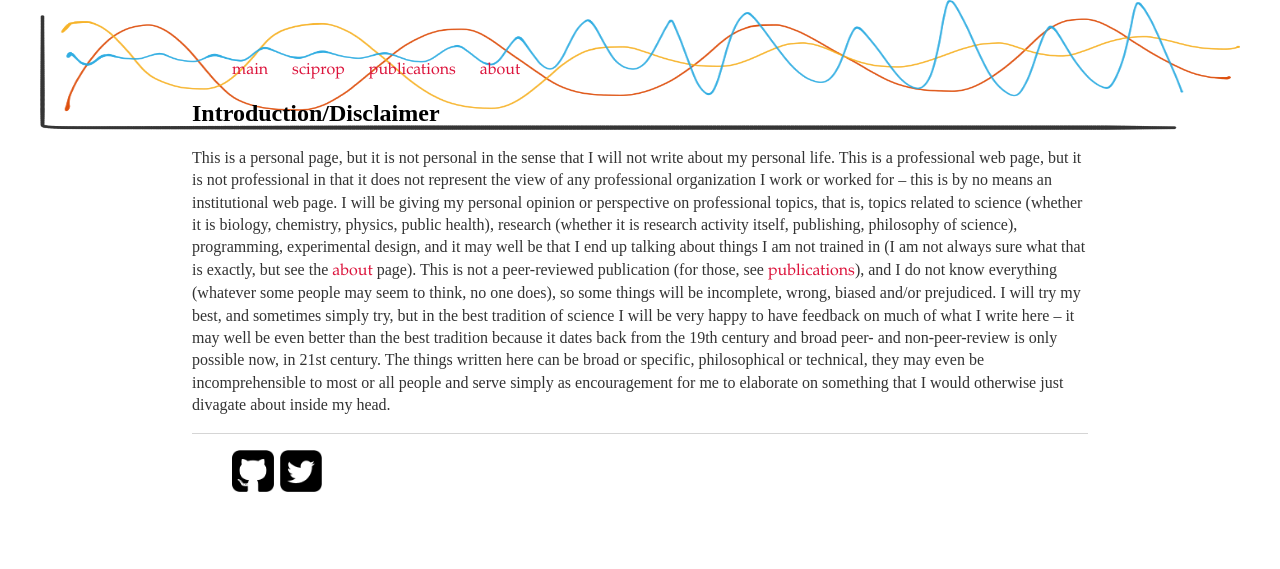
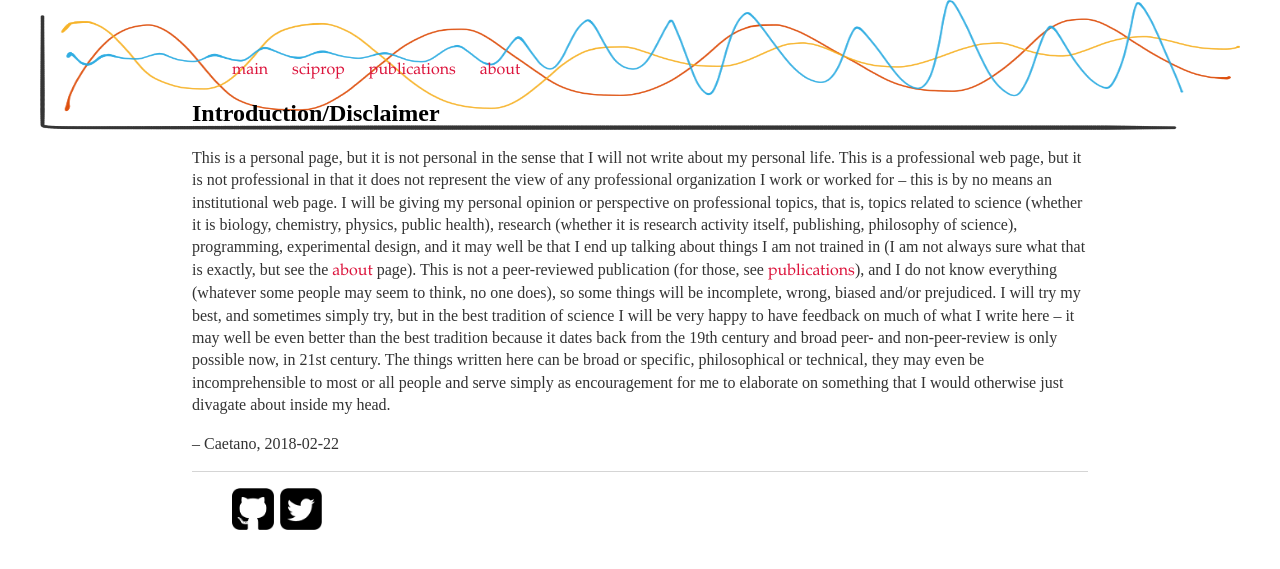
Before and after one commit to caesoma/caesoma.github.io, a Jekyll site: the page built from archive/standalone/2018-02-22-introduction-disclaimer.md, in a window 1280 px wide. Shown: the top 569 px of the page. Built offline with Jekyll 4.4.1, drawn with Linux system fonts in a browser that asks for light colours.

Commit message:
update archive

```diff
--- a/archive/standalone/2018-02-22-introduction-disclaimer.md
+++ b/archive/standalone/2018-02-22-introduction-disclaimer.md
@@ -10,3 +10,5 @@ This is a professional web page, but it is not professional in that it does not
 I will be giving my personal opinion or perspective on professional topics, that is, topics related to science (whether it is biology, chemistry, physics, public health), research (whether it is research activity itself, publishing, philosophy of science), programming, experimental design, and it may well be that I end up talking about things I am not trained in (I am not always sure what that is exactly, but see the [about](https://caesoma.github.io/about/) page).
 This is not a peer-reviewed publication (for those, see [publications](https://caesoma.github.io/publications)), and I do not know everything (whatever some people may seem to think, no one does), so some things will be incomplete, wrong, biased and/or prejudiced. I will try my best, and sometimes simply try, but in the best tradition of science I will be very happy to have feedback on much of what I write here -- it may well be even better than the best tradition because it dates back from the 19th century and broad peer- and non-peer-review is only possible now, in 21st century.
 The things written here can be broad or specific, philosophical or technical, they may even be incomprehensible to most or all people and serve simply as encouragement for me to elaborate on something that I would otherwise just divagate about inside my head.
+
+-- Caetano, {{ page.date | date: "%Y-%m-%d" }}
--- a/index.html
+++ b/index.html
@@ -13,7 +13,7 @@ title: main
     <div class="content">
         {{ post.content }}
 
-        -- caesoma, {{ post.date | date: "%Y-%m-%d" }}
+        -- Caetano, {{ post.date | date: "%Y-%m-%d" }}
     </div>
 {% endfor %}
 
```
Also changed, not shown: archive/index.md (+0 -1 lines), archive/standalone/2018-03-28-model-based-science.md (+1 -1 lines).
